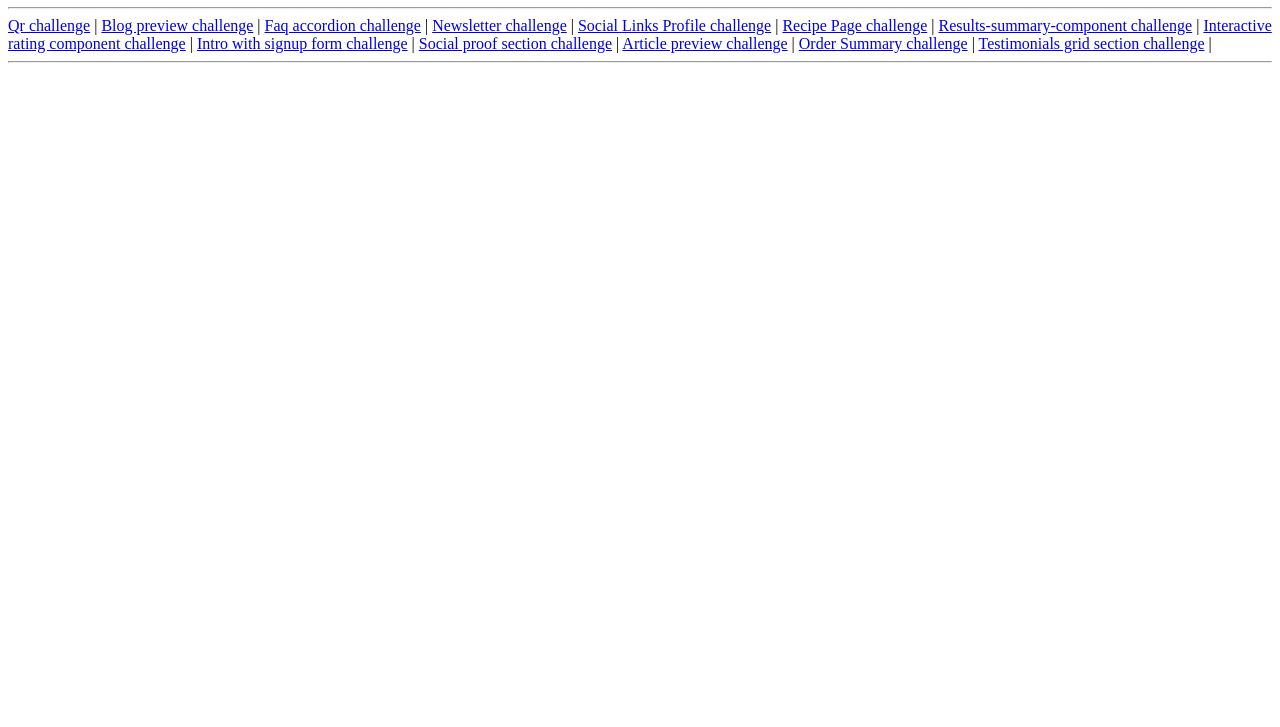
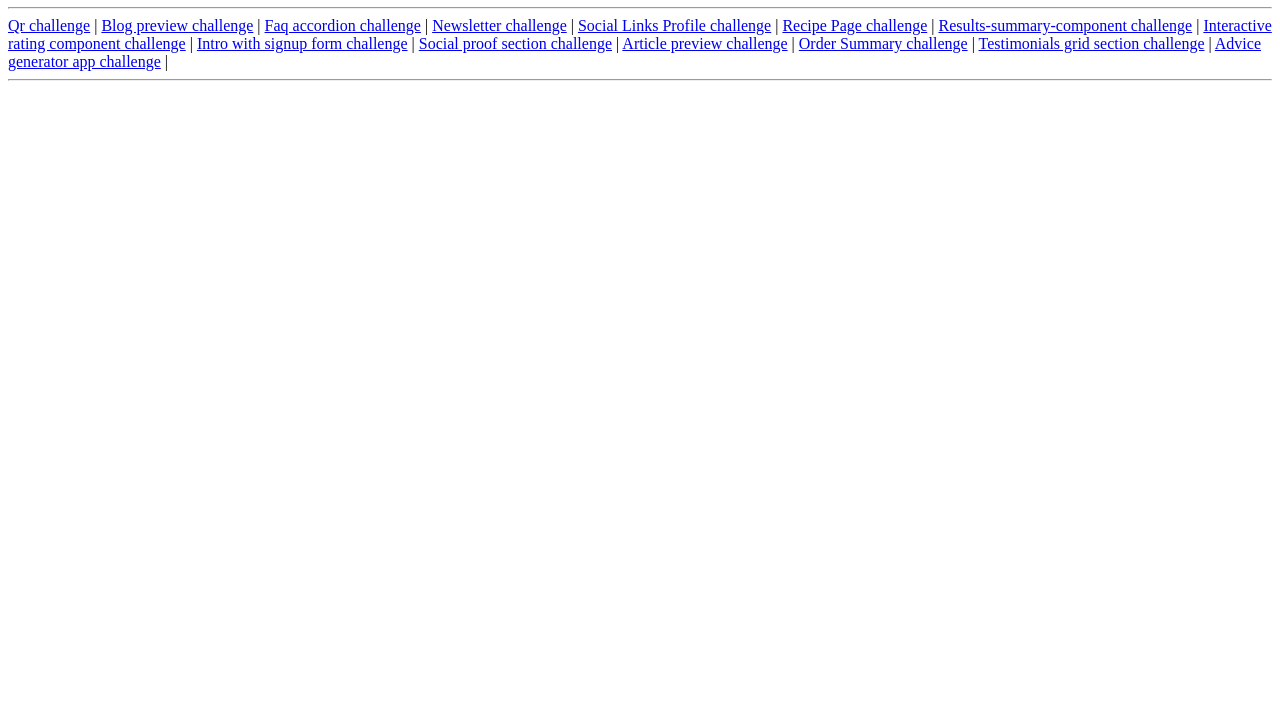
Before and after one commit to LutpiaIrsadulM/Frontend-Challenges, a plain HTML site: page index.html in a window 1280 px wide. Shown: the part 73-800 px from the top of the page. Drawn offline with Linux system fonts and the light colour scheme.

Commit message:
add: add new link

```diff
--- a/index.html
+++ b/index.html
@@ -22,6 +22,7 @@
         <a href="article-preview-component-master/index.html">Article preview challenge</a> |
         <a href="order-summary-component-main/index.html">Order Summary challenge</a> |
         <a href="testimonials-grid-section-main/index.html">Testimonials grid section challenge</a> |
+        <a href="advice-generator-app-main/index.html">Advice generator app challenge</a> |
     </nav>
     <hr>
 </body>
```
